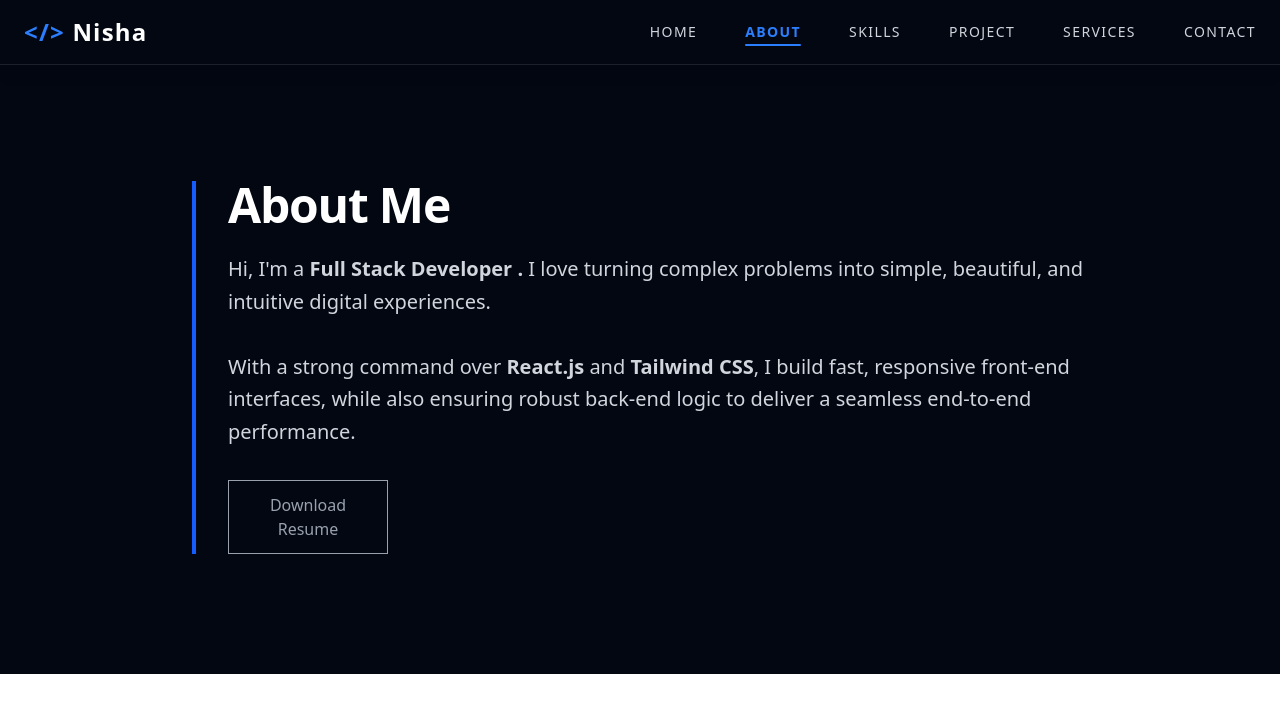
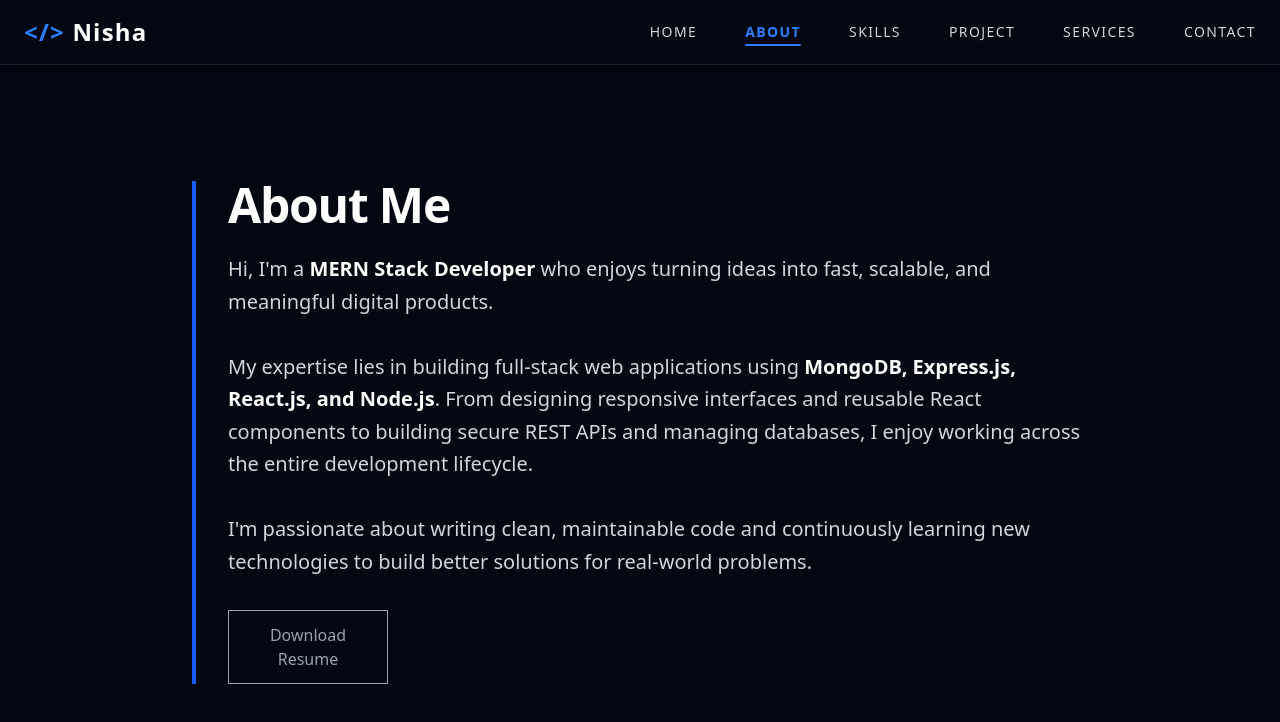
Before and after one commit to Lets-nisha/portfolio-com-n95, a React (Vite) app: page /about in a window 1280 px wide. Shown: the top 722 px of the page. Built offline with nearby package versions, Linux system fonts and the light colour scheme.

Commit message:
Revise About Me section for MERN Stack Developer
Updated the About section to reflect a focus on MERN stack development and enhanced the description of skills and passions.

```diff
--- a/src/pages/About.jsx
+++ b/src/pages/About.jsx
@@ -9,14 +9,23 @@ const About = () => {
           About Me
         </h2>
 
-        <p className="text-lg md:text-xl text-gray-300 leading-relaxed mb-8">
-          Hi, I'm a <strong>Full Stack Developer . </strong>
-          I love turning complex problems into simple, beautiful, and intuitive digital experiences.
-          <br /><br />
-          With a strong command over <strong>React.js</strong> and <strong>Tailwind CSS</strong>, I build
-          fast, responsive front-end interfaces, while also ensuring robust back-end logic to deliver
-          a seamless end-to-end performance.
-        </p>
+     <p className="text-lg md:text-xl text-gray-300 leading-relaxed mb-8">
+  Hi, I'm a <strong className="text-white">MERN Stack Developer</strong> who
+  enjoys turning ideas into fast, scalable, and meaningful digital products.
+
+  <br /><br />
+
+  My expertise lies in building full-stack web applications using
+  <strong className="text-white"> MongoDB, Express.js, React.js, and Node.js</strong>.
+  From designing responsive interfaces and reusable React components to building
+  secure REST APIs and managing databases, I enjoy working across the entire
+  development lifecycle.
+
+  <br /><br />
+
+  I'm passionate about writing clean, maintainable code and continuously
+  learning new technologies to build better solutions for real-world problems.
+</p>
 
         <div className=" border border-gray-400 w-40   flex items-center gap-4">
           <Button text="Download Resume" />
```
